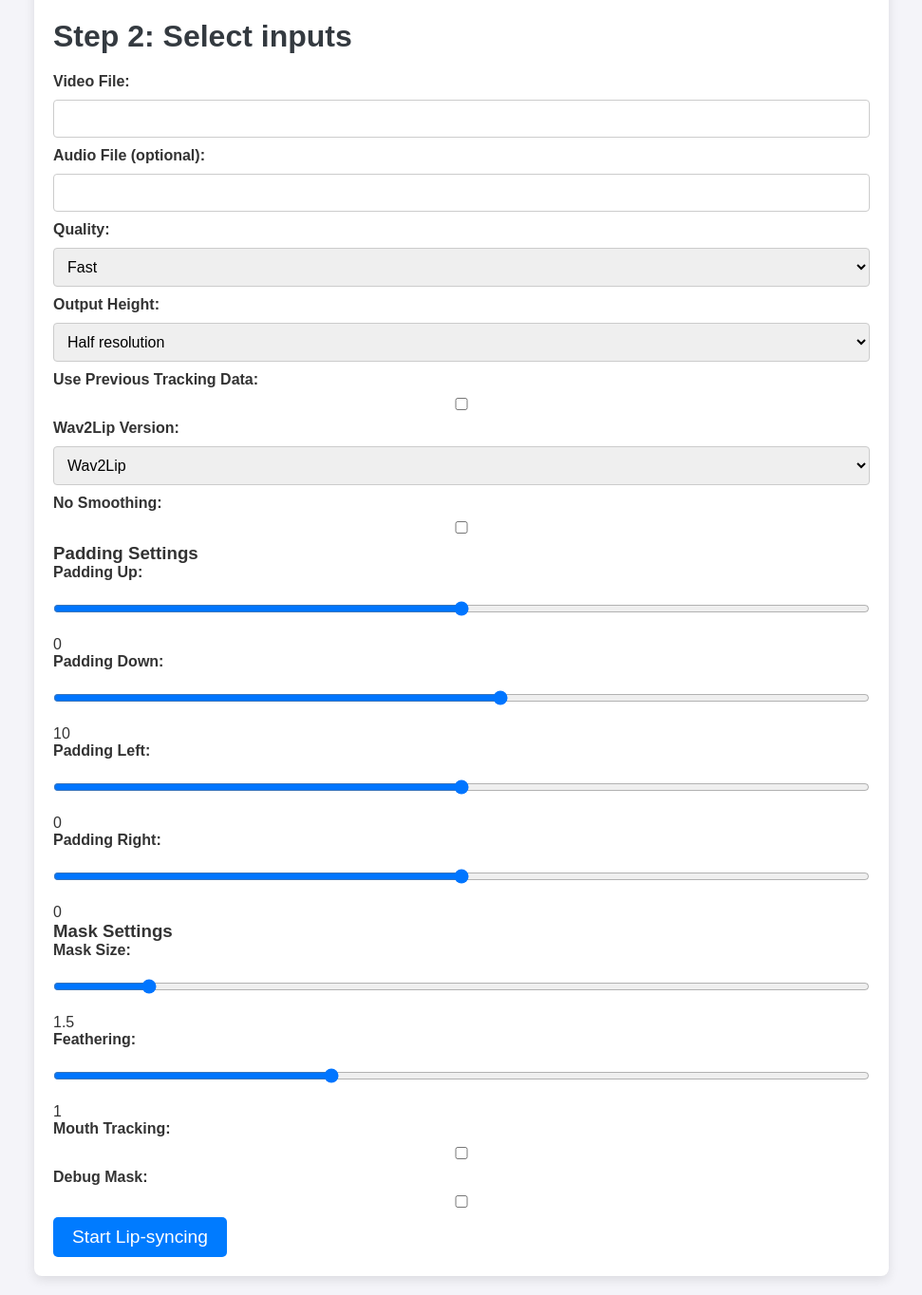
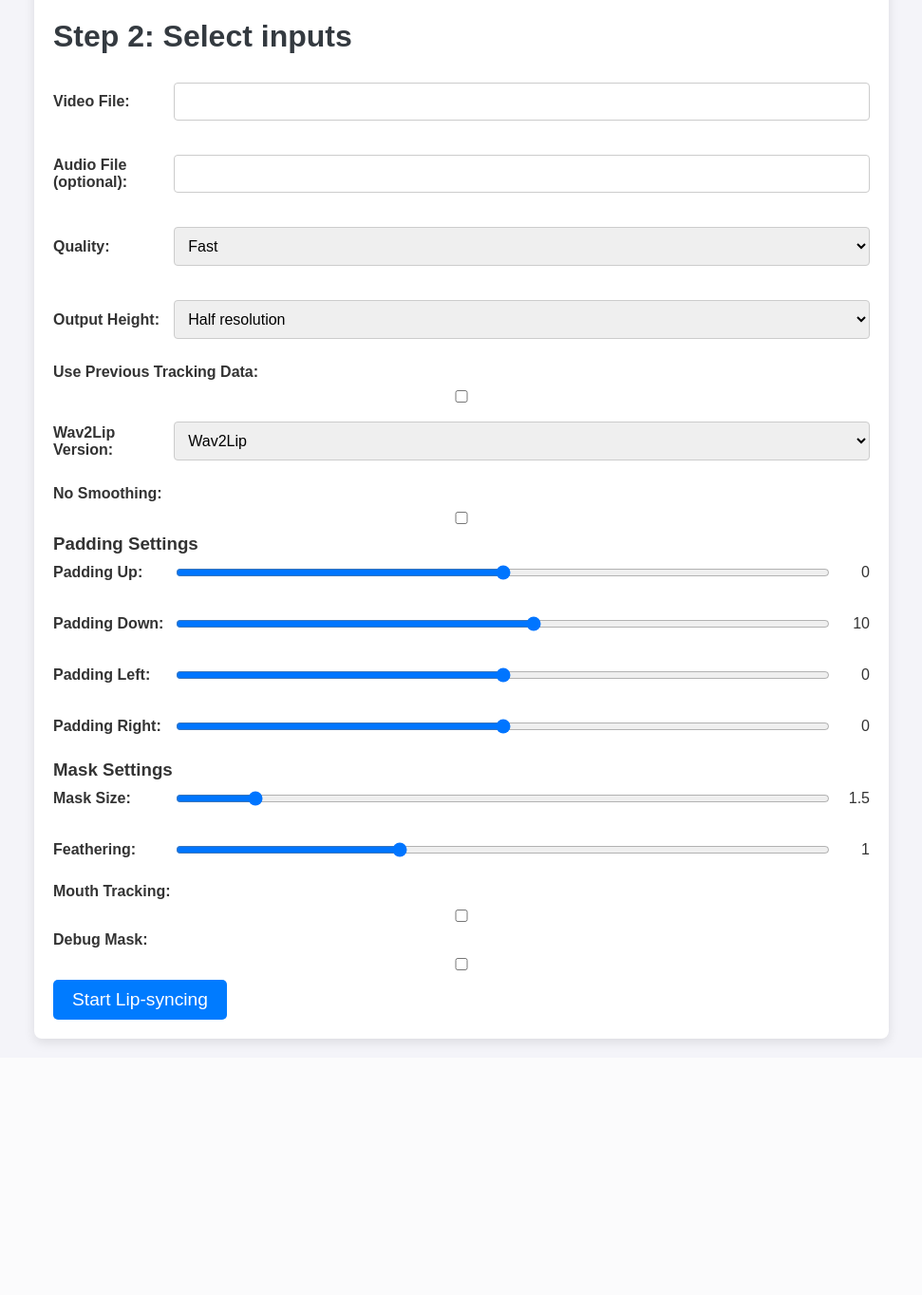
Before and after one commit to Mashood-Basharat/flask_code, a Python web app: template templates/lipsyncing.html in a window 1280 px wide. Shown: the part 77-1441 px from the top of the page at 95% size, without its empty margins (154-1125 px from the left). After the commit the page ends 1179 px from the top, so only its background shows below. Run offline with Jinja, Linux system fonts and the light colour scheme; the template is opened without the code that fills it, so the values that code supplies are empty.

Commit message:
upated style.css

```diff
--- a/static/css/style.css
+++ b/static/css/style.css
@@ -63,3 +63,24 @@
 label {
     font-weight: bold;
 }
+
+
+.form-group {
+    display: flex;
+    align-items: center;
+    margin-bottom: 1em;
+}
+
+.form-group label {
+    width: 150px; /* Adjust width as needed */
+}
+
+.form-group input[type="range"] {
+    flex-grow: 1;
+    margin: 0 10px; /* Space between range and number */
+}
+
+.form-group span {
+    width: 40px; /* Adjust width for the displayed value */
+    text-align: right;
+}
```
